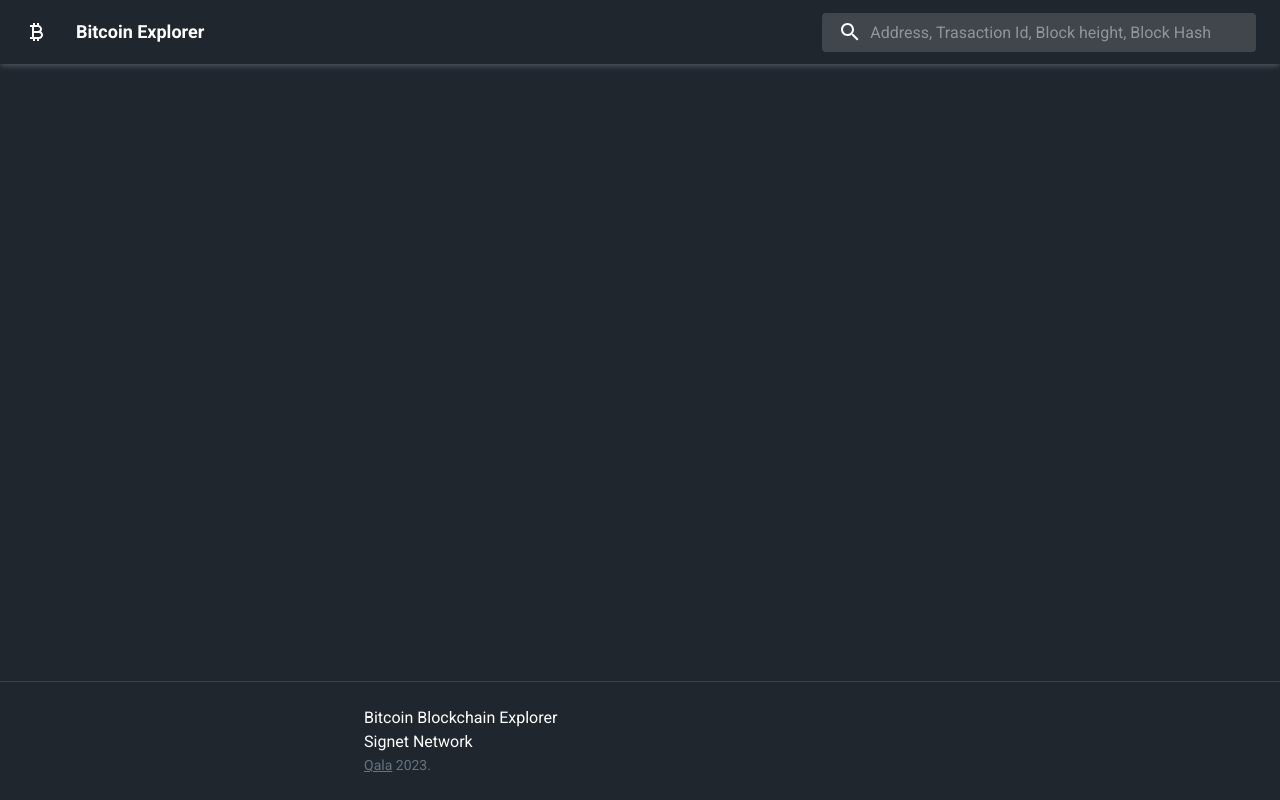
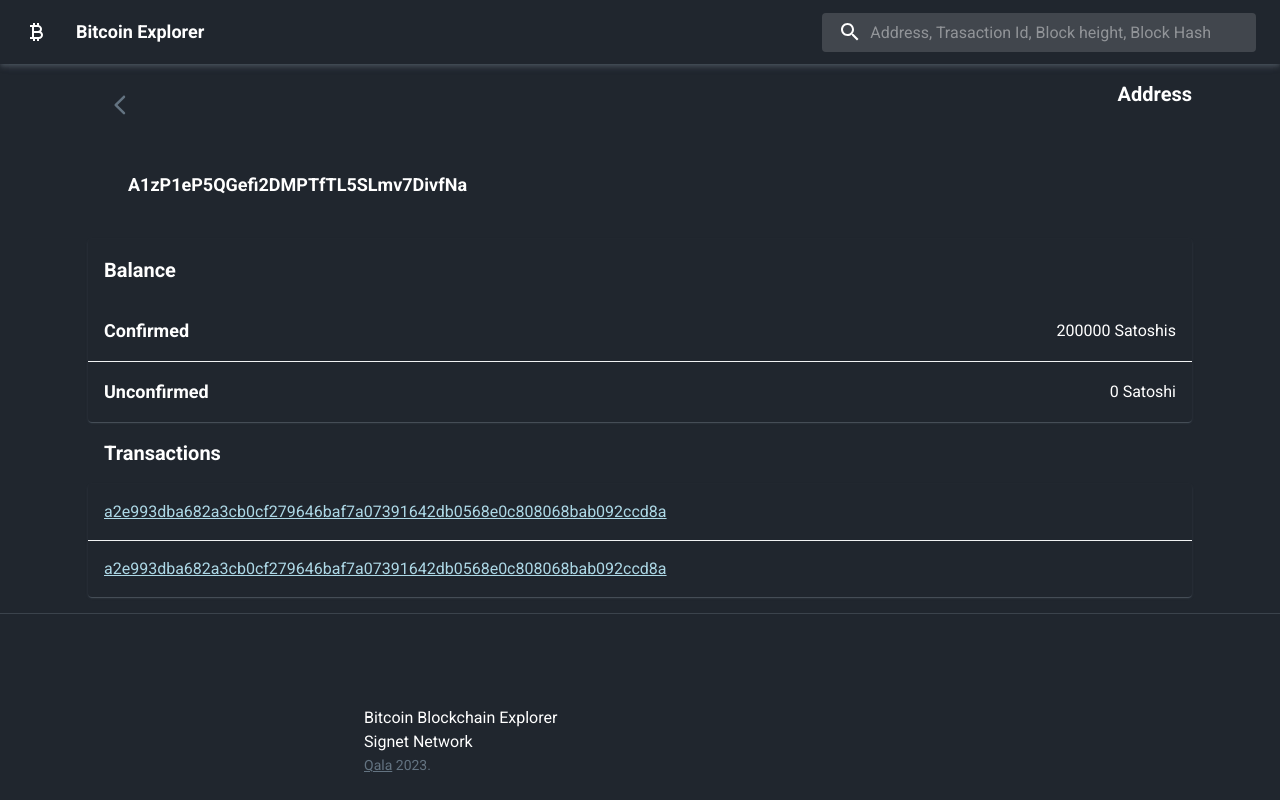
Before and after one commit to ismaelsadeeq/block-explorer, a React (Create React App) app in the folder client/: page /address/1 in a window 1280 px wide. Built offline with nearby package versions, Linux system fonts and the light colour scheme.

Commit message:
add address user interface and fix typo in transactionView
also set the h5 color to white

```diff
--- a/client/src/Components/Address/AddressPage.tsx
+++ b/client/src/Components/Address/AddressPage.tsx
@@ -1,7 +1,10 @@
 import { Helmet } from "react-helmet-async"
 import Footer from "../../Layout/Footer"
 import Header from "../../Layout/Header"
-import { CssBaseline,Box } from "@mui/material"
+import { Button, CssBaseline, Box, Typography, IconButton } from "@mui/material"
+import { Container } from "@mui/system"
+import {  ArrowBackIosNewRounded } from "@mui/icons-material"
+import AddressView from "./AddressView"
 
 function AddressPage() {
 
@@ -9,15 +12,33 @@
     <Box
     sx={{
       display: 'flex',
+      justifyContent: 'space-between',
       flexDirection: 'column',
       minHeight: '100vh',
     }}
   >
     <Helmet>
-      <title>Address</title>
+      <title>Explore Bitcoin</title>
     </Helmet>
     <CssBaseline />
-    <Header/>
+    <Container component="main" sx={{ mt: 8, mb: 2 }} >
+      <Header />
+      <Container style={{
+        paddingTop:'15px',
+        display:'flex',
+        justifyContent:'space-between'
+      }}>
+        <Button >
+         <IconButton >
+            <ArrowBackIosNewRounded />
+         </IconButton>
+        </Button>
+        <Typography  variant="h5" component="h1" >
+        Address
+      </Typography>
+      </Container>
+      <AddressView />
+    </Container>
     <Footer />
   </Box>
   )
--- /dev/null
+++ b/client/src/Components/Address/AddressView.tsx
@@ -0,0 +1,92 @@
+import Table from '@mui/material/Table';
+import TableBody from '@mui/material/TableBody';
+import TableCell from '@mui/material/TableCell';
+import TableContainer from '@mui/material/TableContainer';
+import TableRow from '@mui/material/TableRow';
+import Paper from '@mui/material/Paper';
+import { Typography,Container, Link } from '@mui/material';
+
+
+const addressBalance = {
+  "confirmed":200000,
+  "unconfirmed":0
+
+}
+const transactions =  [
+  "a2e993dba682a3cb0cf279646baf7a07391642db0568e0c808068bab092ccd8a",
+  "a2e993dba682a3cb0cf279646baf7a07391642db0568e0c808068bab092ccd8a"
+]
+function AddressView() {
+  return (
+    <Container>
+       <Typography variant='h6' margin={5}>
+      A1zP1eP5QGefi2DMPTfTL5SLmv7DivfNa
+      </Typography>
+    <TableContainer component={Paper} >
+    <Typography variant='h5' margin={2} >
+      Balance
+    </Typography>
+    <Table sx={{ minWidth: 650 }} aria-label="simple table">
+    <TableBody>
+        <TableRow
+          key="id"
+          sx={{ '&:last-child td, &:last-child th': { border: 0 } }}
+        >
+           <TableCell component="th" scope="row">
+          <Typography variant='h6' color="white">
+              Confirmed
+            </Typography>
+          </TableCell>
+          <TableCell component="th" scope="row">
+              <Typography variant='body1'  align="right">
+                 {addressBalance.confirmed} {addressBalance.confirmed>1?"Satoshis":"Satoshi"}
+            </Typography>
+
+          </TableCell>
+        </TableRow>
+        <TableRow
+          key="hash"
+          sx={{ '&:last-child td, &:last-child th': { border: 0 } }}
+        >
+           <TableCell component="th" scope="row">
+          <Typography variant='h6' color="white">
+            Unconfirmed
+            </Typography>
+          </TableCell>
+          <TableCell component="th" scope="row">
+          <Link >
+              <Typography variant='body1'  align="right">
+              {addressBalance.unconfirmed}   {addressBalance.unconfirmed>1?"Satoshis":"Satoshi"}
+              </Typography>
+          </Link>
+          </TableCell>
+        </TableRow>
+    </TableBody>
+  </Table>
+</TableContainer>
+<Typography variant='h5' padding={2}>
+      Transactions
+    </Typography>
+      <TableContainer component={Paper}>
+        <Table sx={{ minWidth: 650 }} aria-label="simple table">
+          <TableBody>
+            {transactions.map((tx) => (
+              <TableRow
+                key={tx}
+                sx={{ '&:last-child td, &:last-child th': { border: 0 } }}
+              >
+                <TableCell component="th" scope="row">
+                <Typography variant='body1' style={{textDecoration:"underline",color:"lightblue"}}  align="left">
+                          {tx}
+                    </Typography>
+                </TableCell>
+              </TableRow>
+            ))}
+          </TableBody>
+        </Table>
+      </TableContainer>
+  </Container>
+  )
+}
+
+export default AddressView
--- a/client/src/Components/Transaction/TransactionView.tsx
+++ b/client/src/Components/Transaction/TransactionView.tsx
@@ -183,7 +183,7 @@
         >
            <TableCell component="th" scope="row">
           <Typography variant='h6' color="white">
-              Traansaction Size
+              Transaction Size
             </Typography>
           </TableCell>
           <TableCell component="th" scope="row">
@@ -199,7 +199,7 @@
         >
            <TableCell component="th" scope="row">
           <Typography variant='h6' color="white">
-              Traansaction Inputs
+              Transaction Inputs
             </Typography>
           </TableCell>
           <TableCell component="th" scope="row">
--- a/client/src/styles/Theme.tsx
+++ b/client/src/styles/Theme.tsx
@@ -184,6 +184,7 @@
         ...responsiveFontSizes({ sm: 20, md: 24, lg: 24 }),
       },
       h5: {
+        color:"#fff",
         fontWeight: 700,
         lineHeight: 1.5,
         fontSize: pxToRem(18),
```
Lines whose indentation alone changed are shown as unchanged.
